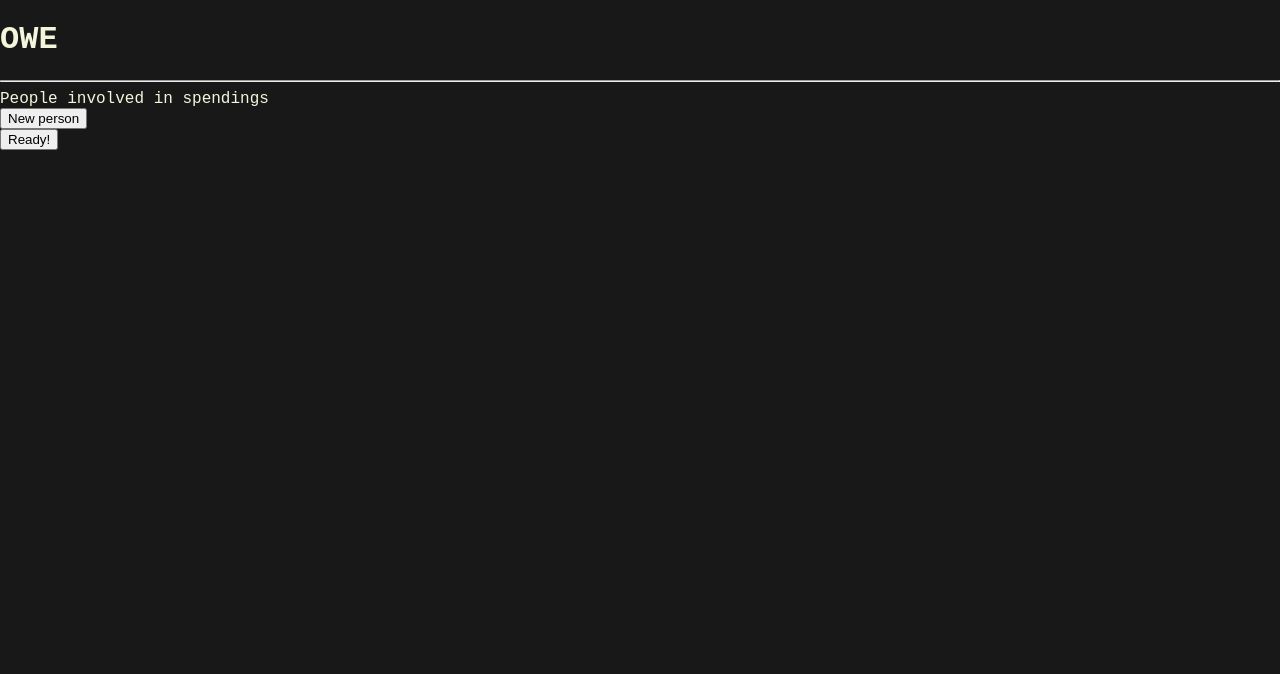
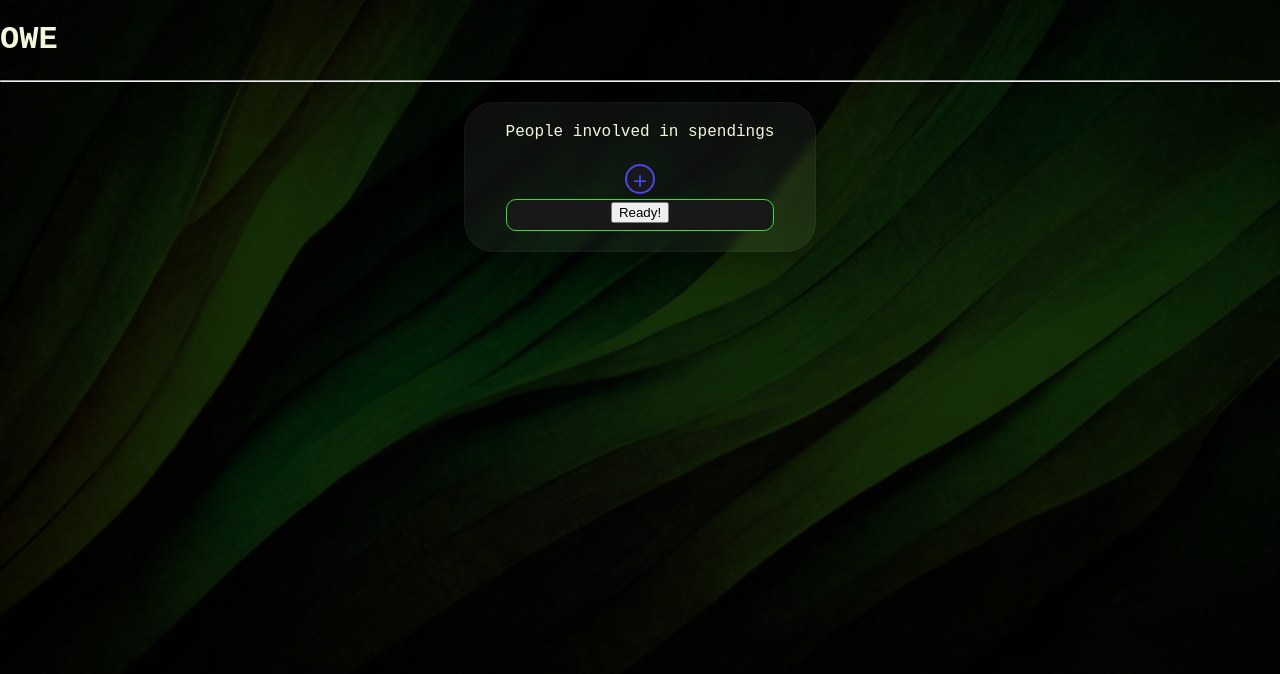
Before and after one commit to hernanfuria/owe-react-app, a React (Vite) app: page / in a window 1280 px wide. Shown: the top 674 px of the page. Built offline with nearby package versions, Linux system fonts and the light colour scheme.

Commit message:
Styling
Added a background image and changed NamesForm styles

Signed-off-by: hernanfuria <hernan.furiasse@hotmail.com>

```diff
--- a/src/components/NameInputLine.jsx
+++ b/src/components/NameInputLine.jsx
@@ -27,7 +27,7 @@ export const NameInputLine = ({names, setNames, name, id, handleRemovePerson}) =
                 className="discard-button"
                 onClick={() => handleRemovePerson(id)}
             >
-                Remove
+                X
             </button>
         </div>
     )
--- a/src/components/NamesForm.jsx
+++ b/src/components/NamesForm.jsx
@@ -53,7 +53,7 @@ export const NamesForm = () => {
                 })
             }
 
-            <button onClick={handleNewPerson}>New person</button>
+            <button className="button-add" onClick={handleNewPerson}>+</button>
 
             <div className="form-submit">
                 <input type="submit" value="Ready!" />
--- a/src/styles.css
+++ b/src/styles.css
@@ -1,6 +1,100 @@
+:root {
+    --background-color: #181818;
+    --main-text-color: beige;
+    --default-neutral-color: rgb(78, 78, 78);
+    --warning-color: rgb(255, 108, 108);
+    --control-color: rgb(71, 71, 236);
+    --exec-color: rgb(55, 223, 55);
+}
+
 body {
     margin: 0;
-    background-color: #181818;
-    color: beige;
+    background-color: #143009;
+    background-image: url("../img/waves2.jpg");
+    background-repeat: repeat-y;
+    background-size: cover;
+    background-blend-mode: multiply;
+
+    color: var(--main-text-color);
     font-family: 'Courier New', Courier, monospace;
 }
+.names-input-form {
+    background: rgba(255, 255, 255, 0.05);
+    box-shadow: 0 8px 32px 0 rgba(0, 0, 0, 0.37);
+    backdrop-filter: blur(4px);
+
+    width: 350px;
+    padding: 20px 0px;
+    border: 1px solid rgba(255, 255, 255, 0.03);
+    border-radius: 30px;
+    margin: 20px auto;
+    display: grid;
+    justify-content: center;
+    text-align: center;
+}
+
+.names-form-line {
+    padding: 2px 0;
+}
+
+.form-label {
+    height: 20px;
+    background-color: var(--default-neutral-color);
+    color: var(--background-color);
+    padding: 4px 3px;
+    border: 1px solid var(--default-neutral-color);
+    border-top-left-radius: 10px;
+    border-bottom-left-radius: 10px;
+}
+
+.form-input {
+    height: 20px;
+    background-color: var(--background-color);
+    padding: 3px 5px;
+    border: 1px solid var(--default-neutral-color);
+    /*border-radius: 10px;*/
+    color: var(--main-text-color);
+}
+
+.discard-button {
+    height: 26px;
+    background-color: var(--background-color);
+    color: var(--warning-color);
+    padding: 2px 10px;
+    border: 1px solid var(--warning-color);
+    border-top-right-radius: 10px;
+    border-bottom-right-radius: 10px;
+
+}
+
+.discard-button:hover {
+    background-color: var(--warning-color);
+    color: var(--background-color);
+}
+
+.button-add {
+    height: 30px;
+    width: 30px;
+    background-color: var(--background-color);
+    color: var(--control-color);
+    font-size: 24px;
+    padding-top: 1px;
+    border: 2px solid var(--control-color);
+    border-radius: 20px;
+    margin: 5px auto;
+}
+
+.button-add:hover {
+    background-color: var(--control-color);
+    color: var(--background-color);
+}
+
+.form-submit {
+    text-decoration: none;
+    height: 26px;
+    background-color: var(--background-color);
+    color: var(--exec-color);
+    padding: 2px 10px;
+    border: 1px solid var(--exec-color);
+    border-radius: 10px;
+}
```
Also changed, not shown: img/waves2.jpg (added).
